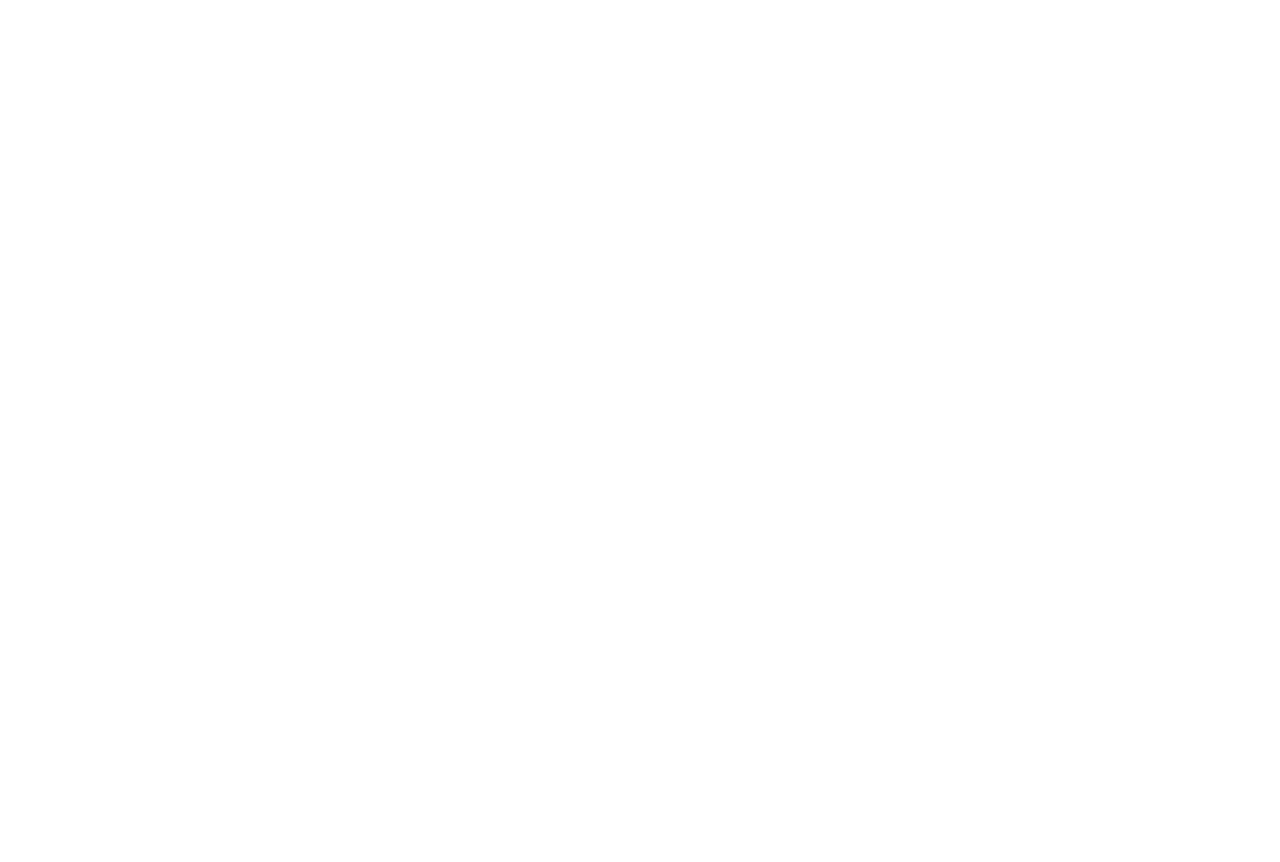
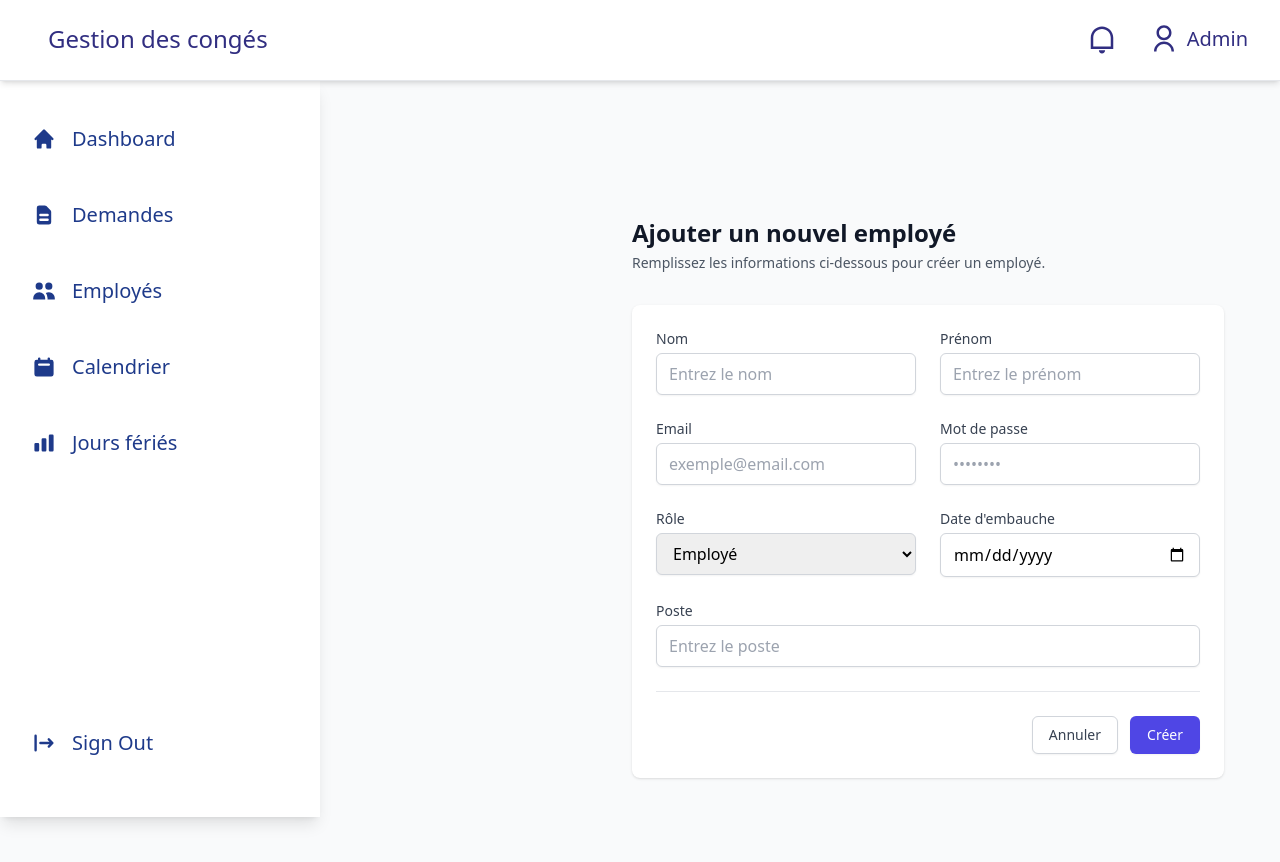
Before and after one commit to MarinaAdr/gestion-des-conges, a React (Vite) app in the folder frontend/: page /employees/new in a window 1280 px wide. Before the commit this address had no page. Shown: the top 862 px of the page. Before the commit the page ends 800 px from the top, so only its background shows below. Built offline with nearby package versions, Linux system fonts and the light colour scheme.

Commit message:
add employees form

```diff
--- a/frontend/package.json
+++ b/frontend/package.json
@@ -14,10 +14,12 @@
     "@emotion/styled": "^11.13.5",
     "@mui/icons-material": "^6.1.7",
     "@mui/material": "^6.1.7",
+    "axios": "^1.7.7",
     "react": "^18.3.1",
     "react-dom": "^18.3.1",
     "react-icons": "^5.3.0",
-    "react-router-dom": "^6.28.0"
+    "react-router-dom": "^6.28.0",
+    "react-toastify": "^10.0.6"
   },
   "devDependencies": {
     "@eslint/js": "^9.13.0",
--- a/frontend/src/App.jsx
+++ b/frontend/src/App.jsx
@@ -5,6 +5,7 @@ import { BrowserRouter, Routes, Route } from 'react-router-dom';
 import AdminDashboard from './pages/Dashboard/AdminDashboard';
 import Login from './pages/Authentification/Login';
 import EmployeesPage from './pages/Employees/EmployeesPage';
+import EmployeesForm from './pages/Employees/EmployeesForm';
 
 
 function App() {
@@ -23,7 +24,7 @@ function App() {
           }
         />
         <Route path="/employees" element={<EmployeesPage />} />
-
+        <Route path="/employees/new" element={<EmployeesForm />} />
       </Routes>
     </BrowserRouter>
   );
--- /dev/null
+++ b/frontend/src/pages/Employees/EmployeesForm.jsx
@@ -0,0 +1,185 @@
+import React, { useState } from 'react';
+import { toast } from 'react-toastify';
+import axios from 'axios';
+import { useNavigate } from 'react-router-dom';
+import AdminLayout from '../../components/layout/AdminLayout';
+const EmployeesForm = ({ employee, onSubmit, onCancel }) => {
+  const navigate = useNavigate();
+  const [formData, setFormData] = useState({
+    nom: employee?.nom || '',
+    prenom: employee?.prenom || '',
+    email: employee?.email || '',
+    password: '',
+    role: employee?.role || 'EMPLOYEE',
+    date_embauche: employee?.date_embauche || '',
+    poste: employee?.poste || ''
+  });
+
+  const handleChange = (e) => {
+    const { name, value } = e.target;
+    setFormData(prev => ({
+      ...prev,
+      [name]: value
+    }));
+  };
+
+  const handleSubmit = async (e) => {
+    e.preventDefault();
+    try {
+      if (employee) {
+        await axios.put(`${import.meta.env.VITE_API_URL}/api/employees/${employee.id}`, formData);
+        toast.success('Employé modifié avec succès!');
+      } else {
+        await axios.post(`${import.meta.env.VITE_API_URL}/api/employees`, formData);
+        toast.success('Employé créé avec succès!');
+      }
+      navigate('/employees');
+    } catch (error) {
+      console.error('Erreur:', error);
+      toast.error(error.response?.data?.message || 'Erreur lors de l\'enregistrement');
+    }
+  };
+
+  return (
+    <AdminLayout>
+      <div className="min-h-screen bg-gray-50 py-8 px-4 sm:px-6 lg:px-8">
+        <div className="max-w-3xl mx-auto">
+          {/* En-tête du formulaire */}
+          <div className="mb-8">
+            <h2 className="text-2xl font-bold text-gray-900">
+              {employee ? 'Modifier un employé' : 'Ajouter un nouvel employé'}
+            </h2>
+            <p className="mt-1 text-sm text-gray-600">
+              Remplissez les informations ci-dessous pour {employee ? 'modifier' : 'créer'} un employé.
+            </p>
+          </div>
+
+          {/* Formulaire */}
+          <div className="bg-white shadow rounded-lg">
+            <form onSubmit={handleSubmit} className="space-y-6 p-6">
+              <div className="grid grid-cols-1 md:grid-cols-2 gap-6">
+                {/* Nom */}
+                <div>
+                  <label className="block text-sm font-medium text-gray-700 mb-1">Nom</label>
+                  <input
+                    type="text"
+                    name="nom"
+                    value={formData.nom}
+                    onChange={handleChange}
+                    required
+                    className="w-full px-3 py-2 border border-gray-300 rounded-md shadow-sm focus:outline-none focus:ring-2 focus:ring-indigo-500 focus:border-indigo-500"
+                    placeholder="Entrez le nom"
+                  />
+                </div>
+
+                {/* Prénom */}
+                <div>
+                  <label className="block text-sm font-medium text-gray-700 mb-1">Prénom</label>
+                  <input
+                    type="text"
+                    name="prenom"
+                    value={formData.prenom}
+                    onChange={handleChange}
+                    required
+                    className="w-full px-3 py-2 border border-gray-300 rounded-md shadow-sm focus:outline-none focus:ring-2 focus:ring-indigo-500 focus:border-indigo-500"
+                    placeholder="Entrez le prénom"
+                  />
+                </div>
+
+                {/* Email */}
+                <div>
+                  <label className="block text-sm font-medium text-gray-700 mb-1">Email</label>
+                  <input
+                    type="email"
+                    name="email"
+                    value={formData.email}
+                    onChange={handleChange}
+                    required
+                    className="w-full px-3 py-2 border border-gray-300 rounded-md shadow-sm focus:outline-none focus:ring-2 focus:ring-indigo-500 focus:border-indigo-500"
+                    placeholder="exemple@email.com"
+                  />
+                </div>
+
+                {/* Mot de passe */}
+                <div>
+                  <label className="block text-sm font-medium text-gray-700 mb-1">
+                    {employee ? 'Nouveau mot de passe (optionnel)' : 'Mot de passe'}
+                  </label>
+                  <input
+                    type="password"
+                    name="password"
+                    value={formData.password}
+                    onChange={handleChange}
+                    required={!employee}
+                    className="w-full px-3 py-2 border border-gray-300 rounded-md shadow-sm focus:outline-none focus:ring-2 focus:ring-indigo-500 focus:border-indigo-500"
+                    placeholder="••••••••"
+                  />
+                </div>
+
+                {/* Rôle */}
+                <div>
+                  <label className="block text-sm font-medium text-gray-700 mb-1">Rôle</label>
+                  <select
+                    name="role"
+                    value={formData.role}
+                    onChange={handleChange}
+                    className="w-full px-3 py-2 border border-gray-300 rounded-md shadow-sm focus:outline-none focus:ring-2 focus:ring-indigo-500 focus:border-indigo-500"
+                  >
+                    <option value="EMPLOYEE">Employé</option>
+                    <option value="ADMIN">Administrateur</option>
+                  </select>
+                </div>
+
+                {/* Date d'embauche */}
+                <div>
+                  <label className="block text-sm font-medium text-gray-700 mb-1">Date d'embauche</label>
+                  <input
+                    type="date"
+                    name="date_embauche"
+                    value={formData.date_embauche}
+                    onChange={handleChange}
+                    required
+                    className="w-full px-3 py-2 border border-gray-300 rounded-md shadow-sm focus:outline-none focus:ring-2 focus:ring-indigo-500 focus:border-indigo-500"
+                  />
+                </div>
+
+                {/* Poste */}
+                <div className="md:col-span-2">
+                  <label className="block text-sm font-medium text-gray-700 mb-1">Poste</label>
+                  <input
+                    type="text"
+                    name="poste"
+                    value={formData.poste}
+                    onChange={handleChange}
+                    required
+                    className="w-full px-3 py-2 border border-gray-300 rounded-md shadow-sm focus:outline-none focus:ring-2 focus:ring-indigo-500 focus:border-indigo-500"
+                    placeholder="Entrez le poste"
+                  />
+                </div>
+              </div>
+
+              {/* Boutons d'action */}
+              <div className="flex justify-end space-x-3 pt-6 border-t border-gray-200 mt-6">
+                <button
+                  type="button"
+                  onClick={onCancel}
+                  className="px-4 py-2 border border-gray-300 rounded-md shadow-sm text-sm font-medium text-gray-700 bg-white hover:bg-gray-50 focus:outline-none focus:ring-2 focus:ring-offset-2 focus:ring-indigo-500"
+                >
+                  Annuler
+                </button>
+                <button
+                  type="submit"
+                  className="px-4 py-2 border border-transparent rounded-md shadow-sm text-sm font-medium text-white bg-indigo-600 hover:bg-indigo-700 focus:outline-none focus:ring-2 focus:ring-offset-2 focus:ring-indigo-500"
+                >
+                  {employee ? 'Modifier' : 'Créer'}
+                </button>
+              </div>
+            </form>
+          </div>
+        </div>
+      </div>
+    </AdminLayout>
+  );
+};
+
+export default EmployeesForm;
--- a/frontend/src/pages/Employees/EmployeesPage.jsx
+++ b/frontend/src/pages/Employees/EmployeesPage.jsx
@@ -1,8 +1,10 @@
 import React, { useState } from 'react';
+import { useNavigate } from 'react-router-dom';
 import AdminLayout from '../../components/layout/AdminLayout';
 import { RiSearchLine, RiAddLine, RiEditLine, RiDeleteBinLine } from 'react-icons/ri';
 
 const EmployeesPage = () => {
+  const navigate = useNavigate();
   // Données mockées pour l'exemple
   const [employees] = useState([
     {
@@ -37,7 +39,10 @@ const EmployeesPage = () => {
         <div className="p-6 border-b border-gray-200">
           <div className="flex flex-col sm:flex-row sm:items-center justify-between gap-4">
             <h1 className="text-2xl font-semibold text-gray-900">Gestion des employés</h1>
-            <button className="inline-flex items-center px-4 py-2 bg-indigo-600 text-white rounded-lg hover:bg-indigo-700 transition-colors">
+            <button
+              onClick={() => navigate('/employees/new')}
+              className="inline-flex items-center px-4 py-2 bg-indigo-600 text-white rounded-lg hover:bg-indigo-700 transition-colors"
+            >
               <RiAddLine className="mr-2" />
               Ajouter un employé
             </button>
```
Also changed, not shown: 2 other files (tests, documents, lock files or other folders).
